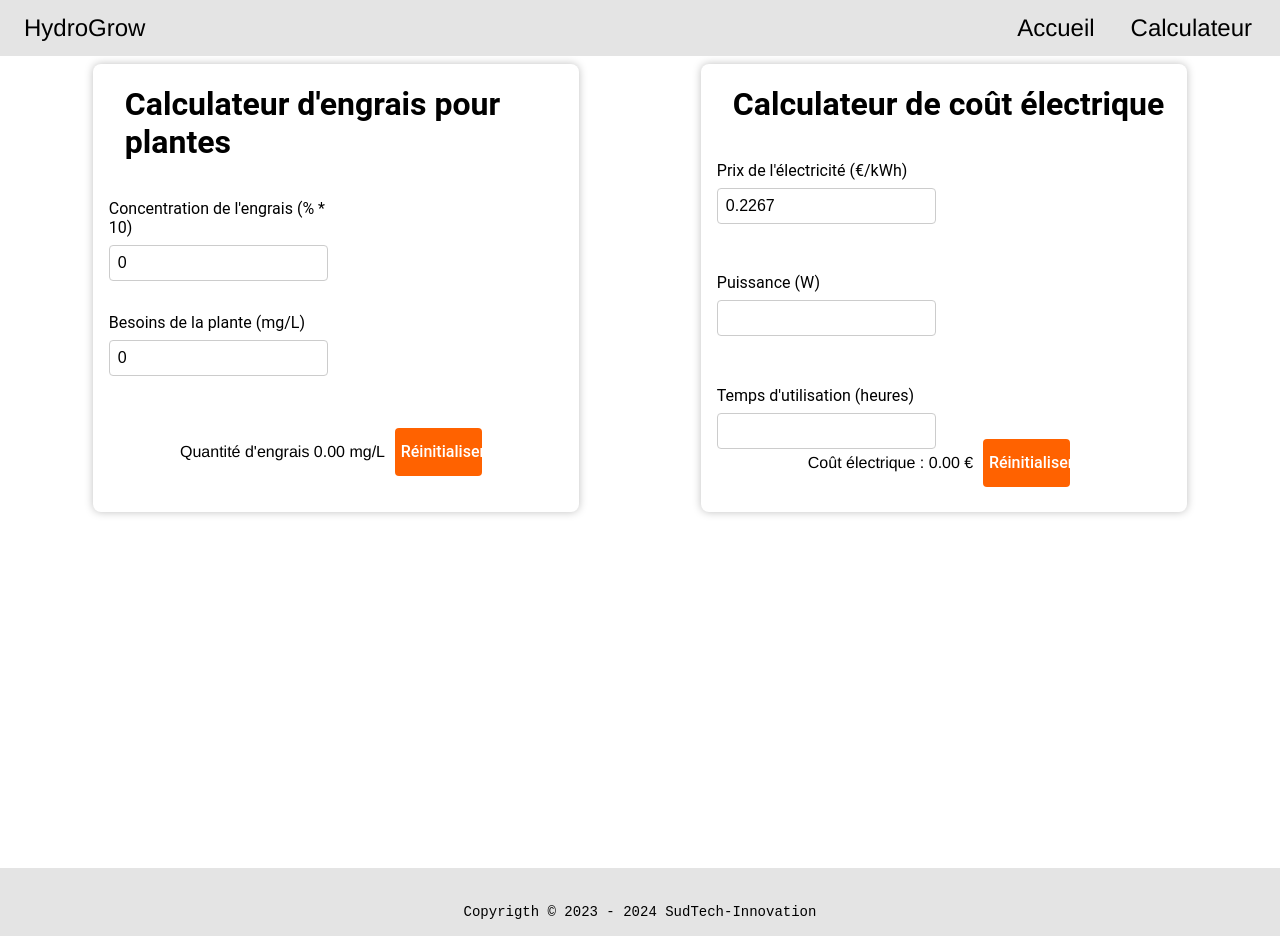
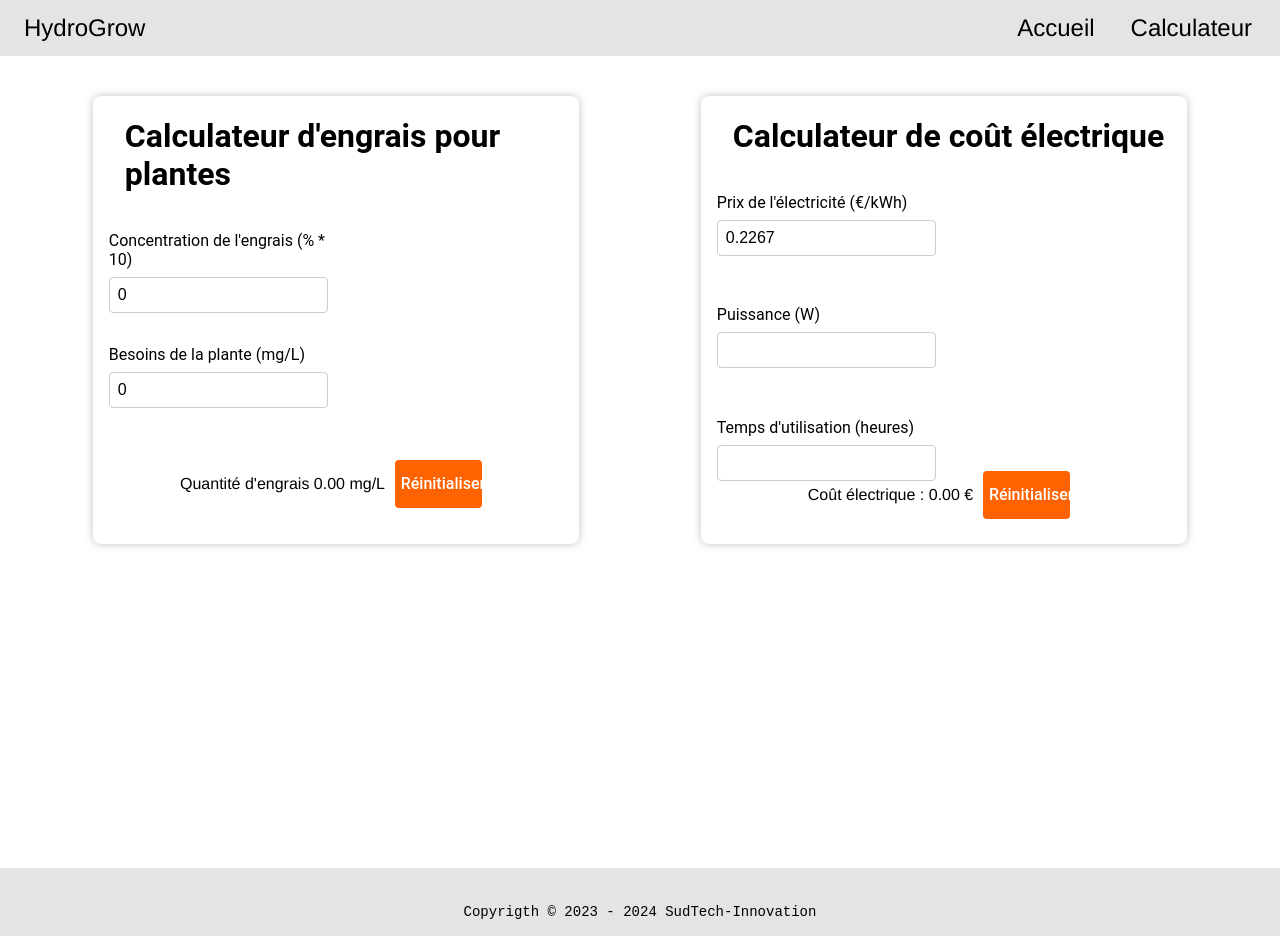
Before and after one commit to SudTech-Innovations/HydroGrow_FrontEnd, a React (Create React App) app in the folder hydrogrow/: page /calc in a window 1280 px wide. Built offline with nearby package versions, Linux system fonts and the light colour scheme.

Commit message:
Update Calculateur.css

```diff
--- a/hydrogrow/src/pages/Calc/Calculateur.css
+++ b/hydrogrow/src/pages/Calc/Calculateur.css
@@ -37,7 +37,7 @@
     justify-content: space-around;
     flex-wrap: wrap;
     margin: 0;
-    margin-top: 1rem;
+    margin-top: 3rem;
     margin-left: 2em;
     margin-right: 2em;
 }
```
